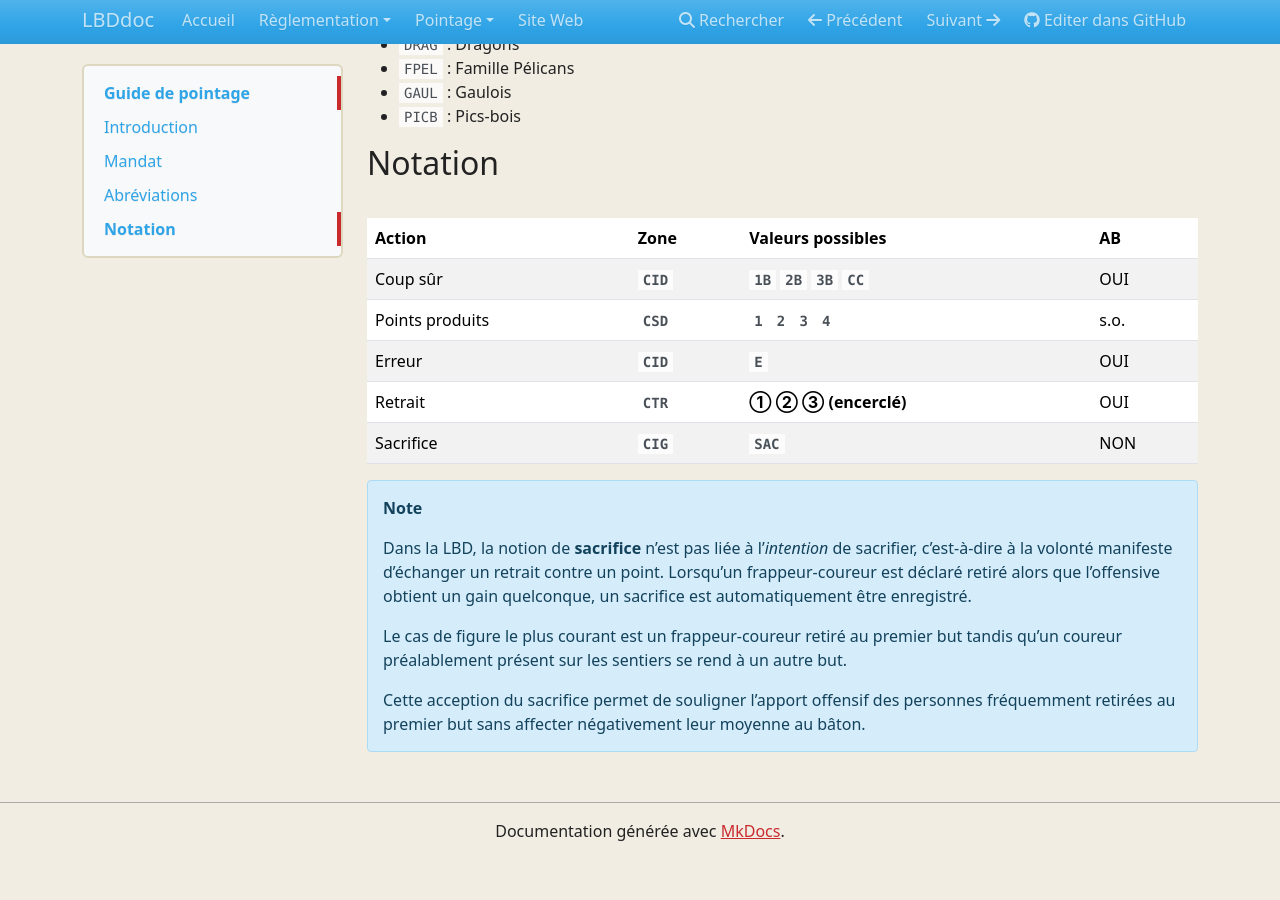
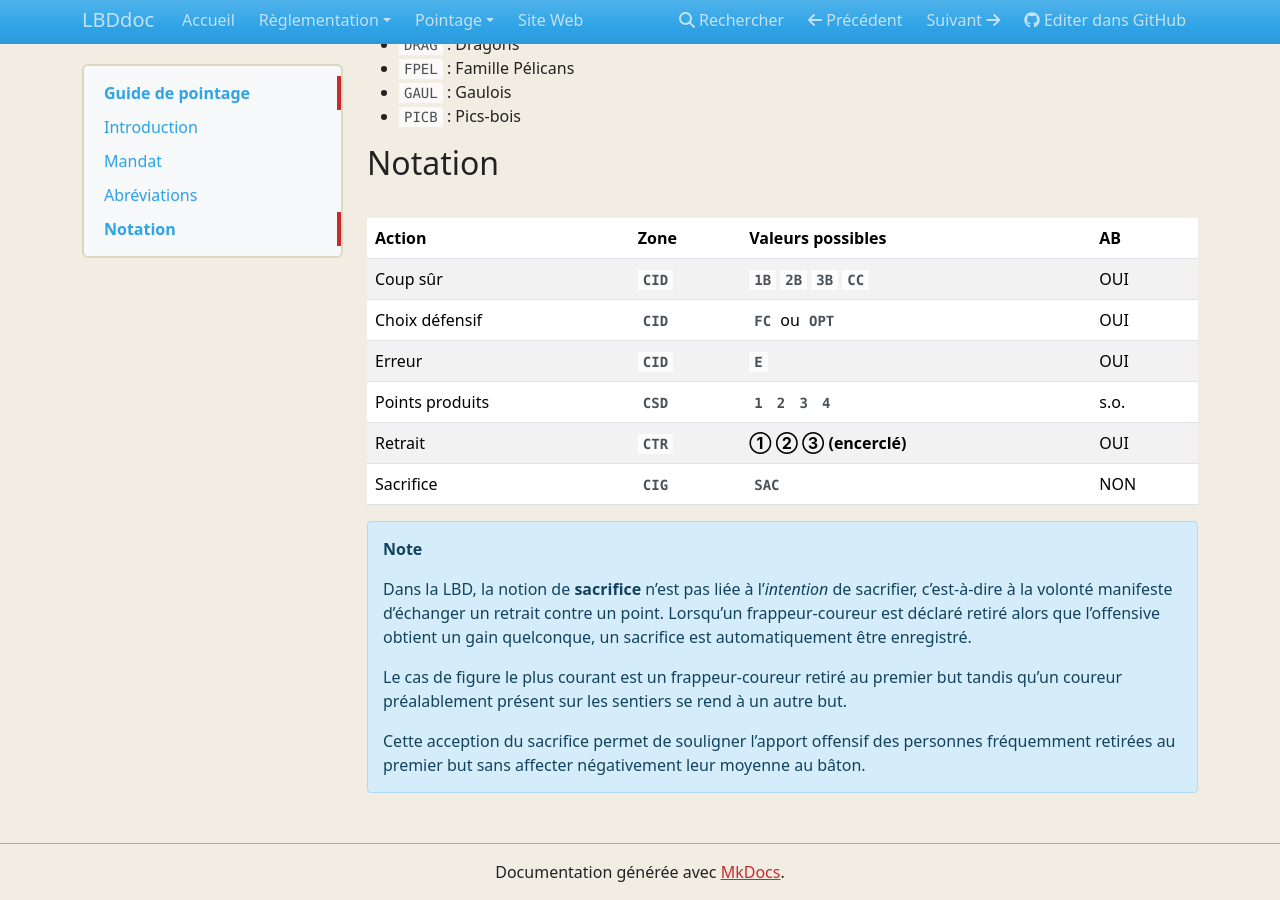
Before and after one commit to balledominicale/lbd-doc, an MkDocs documentation site: the page built from docs/pointage/guide.md, in a window 1280 px wide and 900 px high, scrolled down 1045 px. Built offline with MkDocs 1.6.1, drawn with Linux system fonts in a browser that asks for light colours; nearby versions of some CDN libraries; before the commit the page ends 1904 px from its top, so only the background shows below that.

Commit message:
Mise a jour guide pointage

```diff
--- a/docs/pointage/guide.md
+++ b/docs/pointage/guide.md
@@ -45,8 +45,9 @@ Les deux tâches de la personne responsable du pointage :
 | Action | Zone | Valeurs possibles | AB |
 |---|---|---|---|
 | Coup sûr | **`CID`** | **`1B`** **`2B`** **`3B`** **`CC`**| OUI |
+| Choix défensif | **`CID`** | **`FC`** ou **`OPT`**| OUI |
+| Erreur | **`CID`** | **`E`**| OUI |
 | Points produits | **`CSD`** | **`1`** **`2`** **`3`** **`4`**| s.o. |
-| Erreur | **`CID`** | **`E`**| OUI |
 | Retrait | **`CTR`** | **&#9312;** **&#9313;** **&#9314;** **(encerclé)** | OUI |
 | Sacrifice | **`CIG`** | **`SAC`**| NON |
 
```
